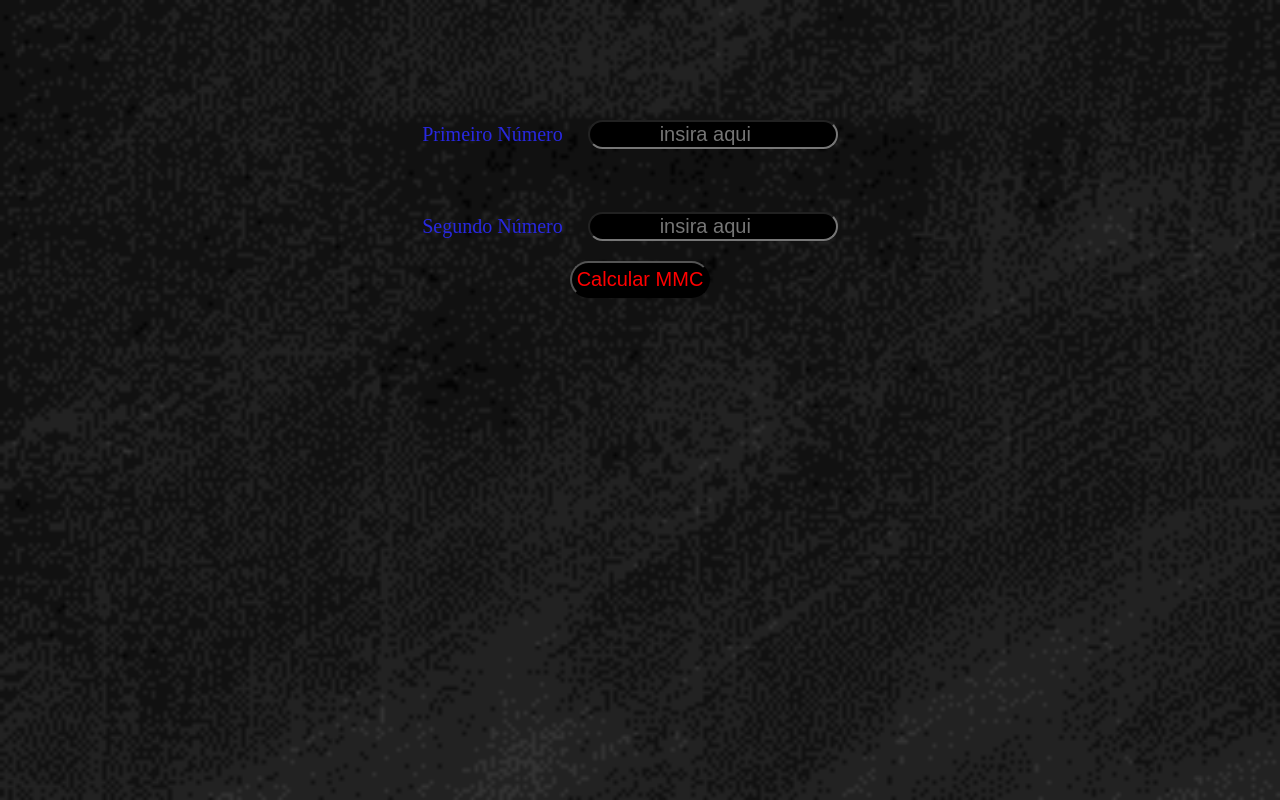
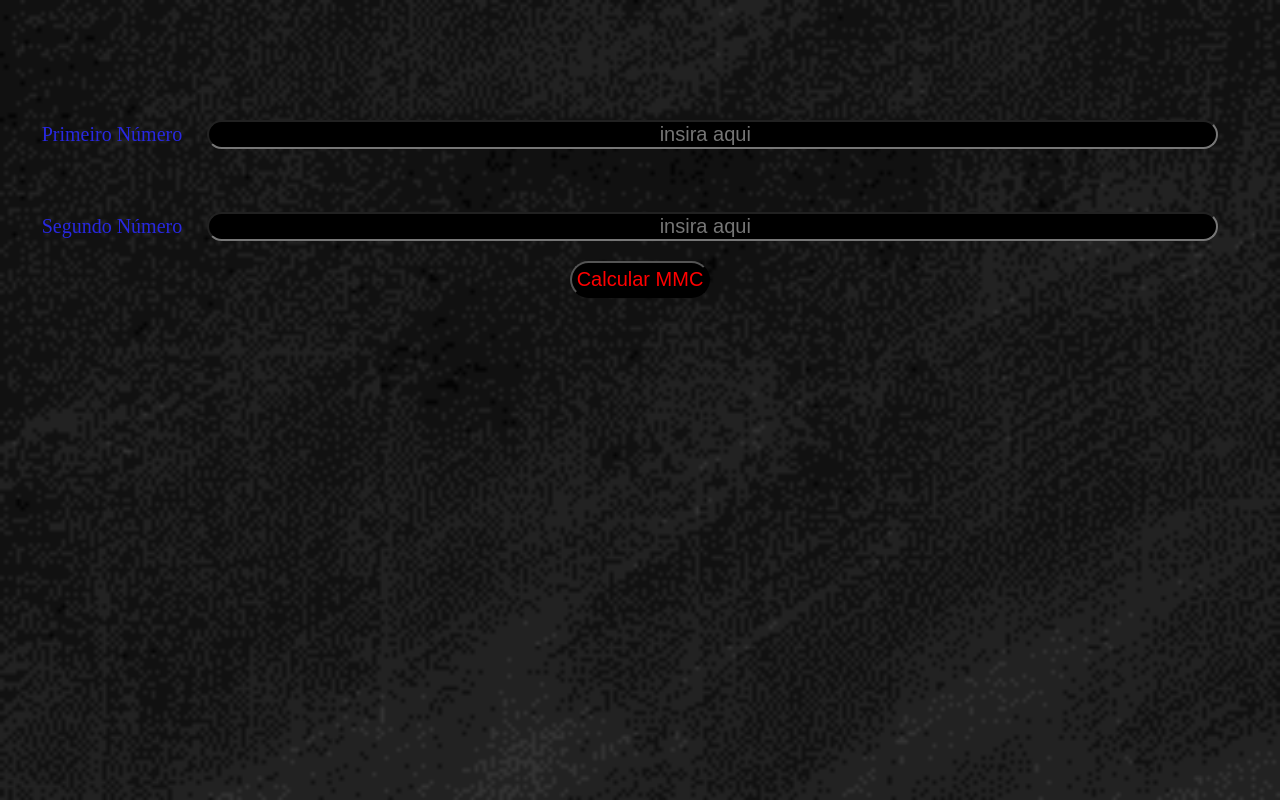
Before and after one commit to Byamorim/daviescola, a plain HTML site: page index.html in a window 1280 px wide. Drawn offline with Linux system fonts and the light colour scheme.

Commit message:
Update index.html

```diff
--- a/index.html
+++ b/index.html
@@ -23,7 +23,7 @@ input{
    border-radius: 20px;
    text-align: center;
    font-size: 20px;
-  width:250px;
+  width:80%
 }
 button{
     background-color: rgb(0, 0, 0);
```
